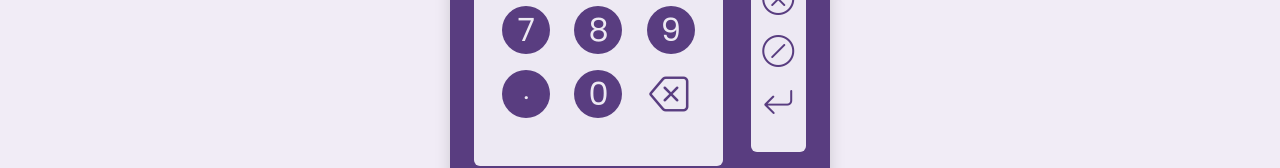
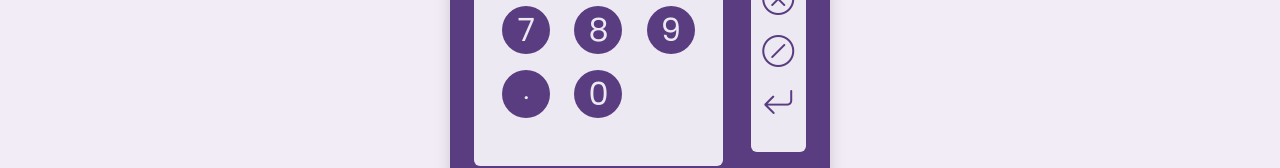
Before and after one commit to Sam-Dunne/learning-redux, a React (Create React App) app: page /calculator in a window 1280 px wide. Shown: the part 751-919 px from the top of the page. Built offline with nearby package versions, Linux system fonts and the light colour scheme.

Commit message:
adding conditional render to backspace icon

```diff
--- a/src/components/CalculatorCO.js
+++ b/src/components/CalculatorCO.js
@@ -66,7 +66,12 @@ export default function CalculatorCO() {
                                         <div className="circle bg-primary" onClick={() => handleArgClick(0)}><span className="text-light fs-2">0</span></div>
 
                                         {/* <div className="circle bg-light"></div> */}
+                                        {!arg1
+                                        ?
+                                        <div className="circle bg-light"></div>
+                                        :
                                         <div className="circle bg-light"><i className="backspace-fudge bi bi-backspace fs-1 text-primary d-block" onClick={() => dispatch(backspace())}></i></div>
+                                     }
                                     </div>
                                 </div>
 
```
